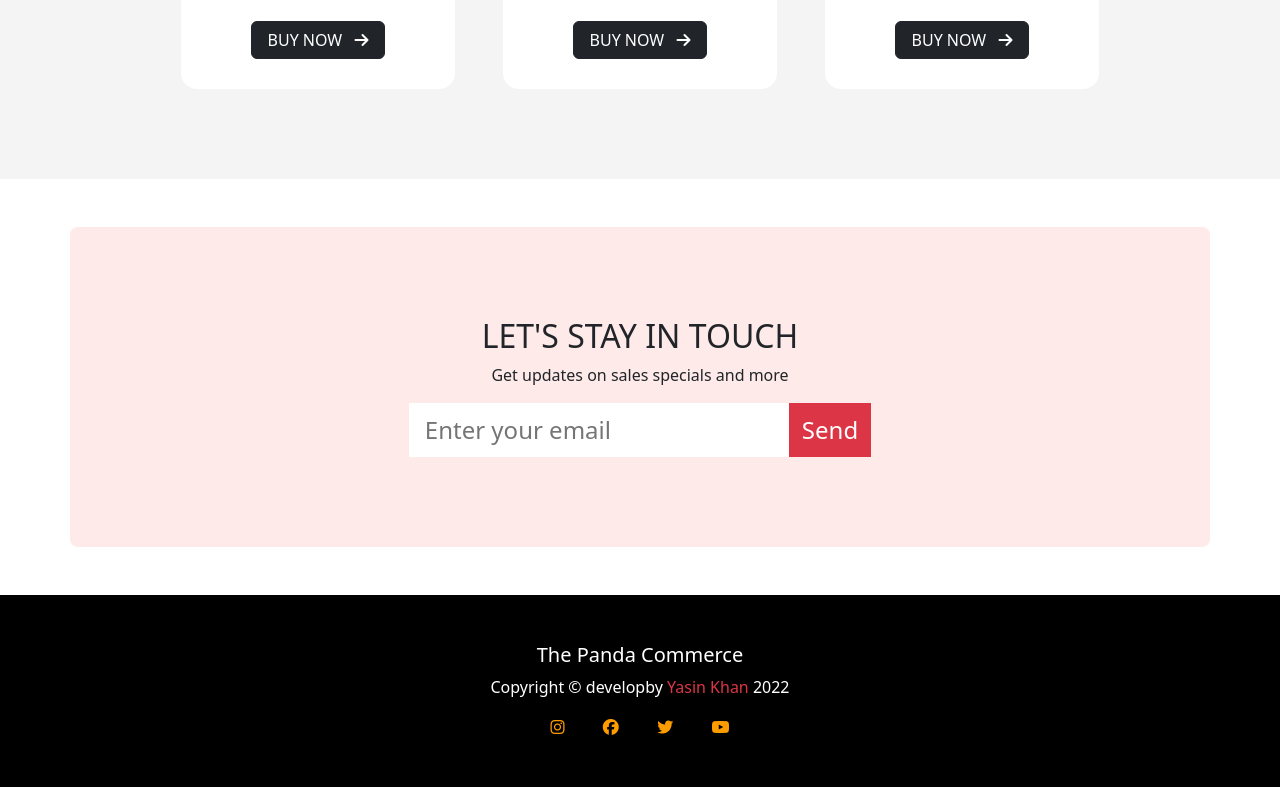
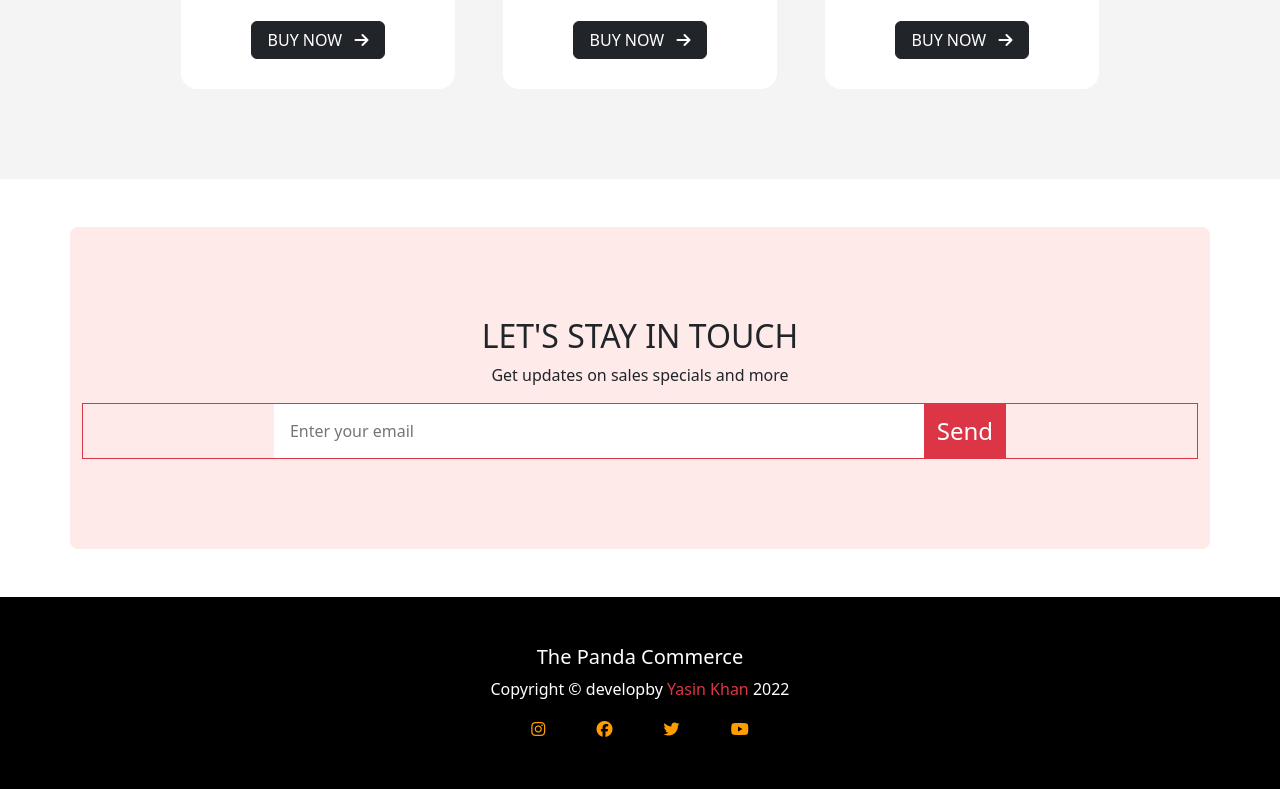
Before and after one commit to yasin2514/Pnada-Commerce, a plain HTML site: page index.html in a window 1280 px wide. Shown: the part 2215-3004 px from the top of the page. Drawn offline with nearby package versions, Linux system fonts and the light colour scheme.

Commit message:
done-project

```diff
--- a/index.html
+++ b/index.html
@@ -307,8 +307,9 @@
             class="container bg-pink py-90 rounded-3  my-5 d-flex justify-content-center flex-column align-items-center">
             <h2>LET'S STAY IN TOUCH</h2>
             <p>Get updates on sales specials and more</p>
-            <form action="no action " class="w-100 d-flex justify-content-center ">
-                <input type="email" name="email" id="" placeholder="Enter your email" class="border-0 py-2 fs-4 px-3">
+            <form action="no action " class="w-100 d-flex justify-content-center border border-danger">
+                <input type="email" name="email" id="" placeholder="Enter your email"
+                    class="border-0 py-2 px-3 col-9 col-sm-9 col-md-8 col-lg-7 col-xl-7 col-xxl-6">
                 <button type="submit" class="btn btn-danger fs-4 py-2 m-0 rounded-0">Send</button>
             </form>
         </section>
@@ -317,7 +318,7 @@
             class=" mt-5 py-5 bg-black text-white d-flex justify-content-center align-items-center flex-column">
             <h5>The Panda Commerce</h5>
             <p>Copyright &copy developby <span class="text-danger">Yasin Khan </span> 2022</p>
-            <div class="w-20 d-flex justify-content-evenly ">
+            <div class="w-25 d-flex justify-content-evenly ">
                 <a href="" class="a-link"><i class="fa-brands fa-instagram"></i></a>
                 <a href="" class="a-link"><i class="fa-brands fa-facebook"></i></a>
                 <a href="" class="a-link"><i class="fa-brands fa-twitter"></i></a>
--- a/styles/css/styles.css
+++ b/styles/css/styles.css
@@ -50,7 +50,9 @@
 .w-30{
     width: 30%;
 }
-
+.w-65{
+    width:65%;
+}
 .w-70 {
     width: 70%;
 }
```
